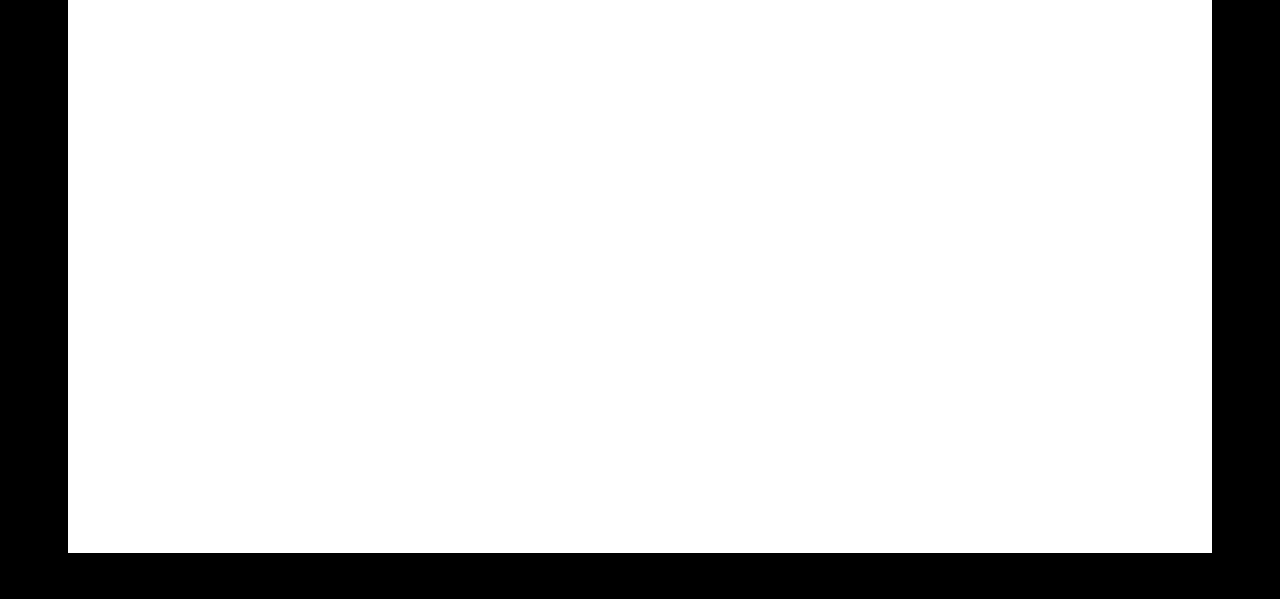
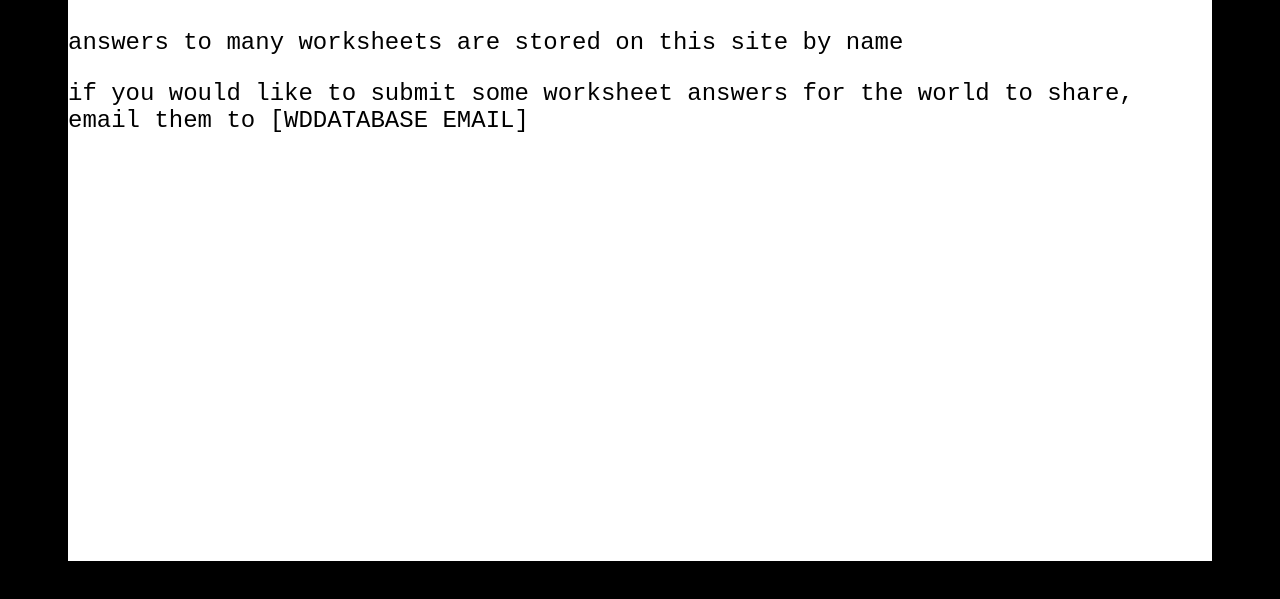
Before and after one commit to wsdatabase/wsdatabase.github.io, a plain HTML site: page index.html in a window 1280 px wide. Shown: the part 155-754 px from the top of the page. Drawn offline with Linux system fonts and the light colour scheme.

Commit message:
Update index.html

```diff
--- a/index.html
+++ b/index.html
@@ -31,6 +31,9 @@ color: white;
 
 <h1>Worksheet Database</h1>
 
+<p>answers to many worksheets are stored on this site by name</p>
+<p>if you would like to submit some worksheet answers for the world to share, email them to [WDDATABASE EMAIL]</p>
+
 </body>
 
 </html>
```
